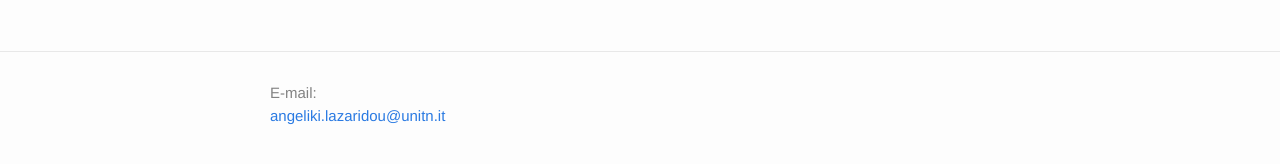
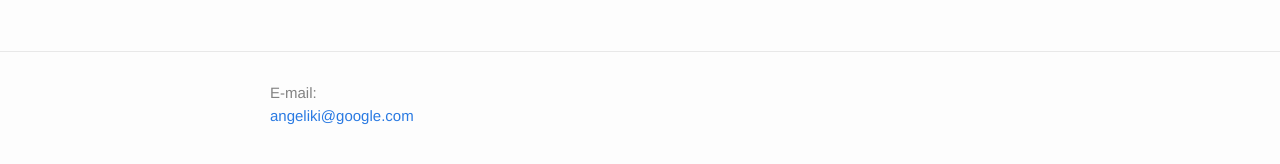
Before and after one commit to angelikilazaridou/angelikilazaridou.github.io, a Jekyll site: the page built from OLD/research.md, in a window 1280 px wide. Shown: the part 674-838 px from the top of the page. Built offline with Jekyll 4.4.1, drawn with Linux system fonts in a browser that asks for light colours.

```diff
--- a/_config.yml
+++ b/_config.yml
@@ -1,6 +1,6 @@
 # Site settings
 title: Angeliki Lazaridou
-email: angeliki.lazaridou@unitn.it
+email: angeliki@google.com
 description: > # this means to ignore newlines until "baseurl:"
 baseurl: "" # the subpath of your site, e.g. /blog/
 #url: "http://yourdomain.com" # the base hostname & protocol for your site
```
Also changed, not shown: index.md (+3 -1 lines), OLD/about.md (added), OLD/publications.md (renamed from publications.md), OLD/research.md (renamed from research.md), 2 other files.
